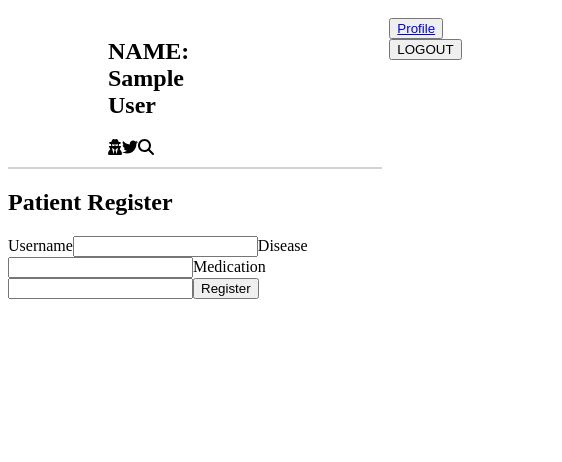
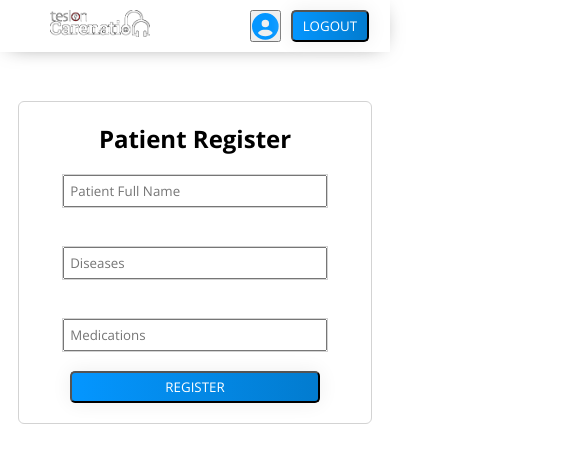
Before and after one commit to rajeevhansda/patient-record-frontend, a Vue app: page /registerPatients in a window 390 px wide. Shown: the top 462 px of the page, 562 px wide, since content can reach past the window. Built offline with nearby package versions, Linux system fonts and the light colour scheme; sample sign-in values are in the browser's storage.

Commit message:
register patient css & home responsive

```diff
--- a/public/index.html
+++ b/public/index.html
@@ -1,17 +1,47 @@
 <!DOCTYPE html>
 <html lang="">
+
 <head>
   <meta charset="utf-8">
   <meta http-equiv="X-UA-Compatible" content="IE=edge">
   <meta name="viewport" content="width=device-width,initial-scale=1.0">
   <link rel="icon" href="TeslonLogo.png">
+
+  <link rel="preconnect" href="https://fonts.googleapis.com">
+  <link rel="preconnect" href="https://fonts.gstatic.com" crossorigin>
+  <link
+    href="https://fonts.googleapis.com/css2?family=Open+Sans:ital,wght@0,300;0,400;0,500;0,600;0,700;0,800;1,300;1,400;1,500;1,600;1,700;1,800&display=swap"
+    rel="stylesheet">
+
+  <style>
+    :root {
+      --base-color: #0496ff;
+      --base-light-color: #4bb3fd;
+      --base-dark-color: #027bce;
+      --white: #ffffff;
+    }
+
+    * {
+      margin: 0;
+      padding: 0;
+      text-decoration: none;
+      list-style: none;
+      scroll-behavior: smooth;
+      font-family: 'Open Sans', sans-serif;
+    }
+
+
+  </style>
   <title>Teslon</title>
 </head>
+
 <body>
   <noscript>
-      <strong>We're sorry but Teslon doesn't work properly without JavaScript enabled. Please enable it to continue.</strong>
+    <strong>We're sorry but Teslon doesn't work properly without JavaScript enabled. Please enable it to
+      continue.</strong>
   </noscript>
   <div id="app"></div>
   <!-- built files will be auto injected -->
 </body>
+
 </html>
--- a/src/App.vue
+++ b/src/App.vue
@@ -1,32 +1,25 @@
 <template>
   <div id="app">
     <nav id="nav">
-      <div id="nav-name">
-        <h2>{{ user ? `NAME: ${user.name}` : ""  }}</h2>
-        <font-awesome-icon icon="fa-solid fa-user-secret" />
-        <font-awesome-icon icon="fa-brands fa-twitter" />
-        <font-awesome-icon icon="fa-solid fa-magnifying-glass" />
+      <div id="left">
+        <img src="./assets/TeslonCarenationLogo.png" alt="">
       </div>
-      <div id="nav-item">
-        <div v-if="user">
+
+      <div id="right">
+        <div v-if="user" class="loggedIn">
           <button>
-            <router-link :to="{name: 'update'}">Profile</router-link>
+            <router-link :to="{ name: 'update' }">
+              <font-awesome-icon icon="fa-solid fa-circle-user" size="2x" class="profile" />
+            </router-link>
           </button>
-          <button @click="logoutUser">LOGOUT</button>
+          <button @click="logoutUser" class="button">LOGOUT</button>
         </div>
         <div v-else>
-          <button @click="loginUser">LOGIN</button>
+          <button @click="loginUser" class="button">LOGIN</button>
         </div>
 
       </div>
     </nav>
-
-
-
-
-
-
-
     <router-view />
     <!-- <router-view :key="$route.fullPath"/> -->
   </div>
@@ -39,18 +32,18 @@ export default {
     };
   },
   methods: {
-    logoutUser(){
+    logoutUser() {
       localStorage.removeItem('userData')
       this.user = null
       window.location.pathname = '/';
 
     },
-    loginUser(){
+    loginUser() {
       this.$router.push('/login')
     }
   },
   created() {
-    if(localStorage.getItem("userData")){
+    if (localStorage.getItem("userData")) {
 
       this.user = JSON.parse(localStorage.getItem("userData"))
     }
@@ -60,14 +53,69 @@ export default {
 
 
 <style scoped>
-nav {
+#app{
   display: flex;
-  justify-content: space-between;
-  border-bottom: 2px solid lightgray;
+  flex-direction: column;
 }
 
-#nav-name,
-#nav-item {
-  padding: 10px 100px;
+nav {
+  flex: 1;
+  display: flex;
+  background-color: white;
+  /* margin: 10px 40px; */
+  -webkit-box-shadow: 0px 2px 21px -10px rgba(0, 0, 0, 0.59);
+  -moz-box-shadow: 0px 2px 21px -10px rgba(0, 0, 0, 0.59);
+  box-shadow: 0px 2px 21px -10px rgba(0, 0, 0, 0.59);
+}
+
+#left {
+  flex: 1;
+  padding: 10px 50px;
+}
+
+#left img {
+  width: 100px;
+}
+
+
+
+
+#right {
+  flex: 1;
+  display: flex;
+  justify-content: right;
+  padding: 10px 50px;
+
+}
+
+#right .profile {
+  color: var(--base-color);
+
+  /* background-color: red; */
+}
+
+#right .loggedIn {
+  display: flex;
+  gap: 10px;
+}
+
+#right .button {
+
+
+
+  background-image: linear-gradient(to right, var(--base-color) 0%, var(--base-dark-color) 51%, var(--base-light-color) 100%);
+  padding: 5px 10px;
+  text-align: center;
+  text-transform: uppercase;
+  transition: 0.5s;
+  background-size: 200% auto;
+  color: white;
+  box-shadow: 0 0 20px #eee;
+  border-radius: 5px;
+  display: block;
+}
+
+#right .button:hover {
+  background-position: right center;
 }
 </style>
--- a/src/main.js
+++ b/src/main.js
@@ -15,9 +15,9 @@ import { FontAwesomeIcon } from '@fortawesome/vue-fontawesome'
 
 import { fas} from '@fortawesome/free-solid-svg-icons'
 import { fab} from '@fortawesome/free-brands-svg-icons'
-import { far} from '@fortawesome/free-regular-svg-icons'
+import { far } from '@fortawesome/free-regular-svg-icons'
 
-library.add(fas,fab, far)
+library.add(fas,fab,far)
 
 Vue.component('font-awesome-icon', FontAwesomeIcon)
 
--- a/src/views/Home.vue
+++ b/src/views/Home.vue
@@ -1,37 +1,108 @@
 <template>
-  <div class="home" >
-    <h2>HOME</h2>
+  <div class="home">
     <form class="form" @submit.prevent="searchPatient">
 
-      <label for="search">Search Patient: </label>
-      <input type="text" name="search" autocomplete="on" required="true" />
+      <input v-model="search" type="text" name="search" autocomplete="on" required="true" placeholder="Search Patient" />
+      <button type="submit" class="btn" :disabled="loading">
+        <font-awesome-icon icon="fa-solid fa-magnifying-glass" size="xl" />
+      </button>
+    </form>
+    <button class="btn-addPatient"><router-link :to="{ name: 'registerPatients' }">Add Patient</router-link></button>
+    <div v-if="search.length === 0">
+      <div class="box" v-for="(patient, index) in allPatients" :key="index">
+        <div class="patient-details">
+          <div class="patient-image">
+            <font-awesome-icon icon="fa-solid fa-circle-user" size="4x" class="profile-icon" />
+          </div>
+          <div class="patient-name">{{ patient.name }}</div>
+          <div class="patient-info">
+            <div class="disease">
+              <h2>Diseases: </h2>
+              <ul>
+                <li v-for="(dis, index) in patient.disease" :key="index">{{ dis }},</li>
+              </ul>
+            </div>
+            <div class="medication">
+              <h2>Medications: </h2>
+              <ul>
+                <li v-for="(med, index) in patient.medication" :key="index">{{ med }},</li>
+              </ul>
+            </div>
+          </div>
+        </div>
+        <div>
+          <button class="btn-addPatient"><router-link
+              :to="{ name: 'singlePatients', params: { myObject: JSON.stringify({ pId: patient._id, name: patient.name, disease: patient.disease, medication: patient.medication }) } }">Update
+              Patient</router-link></button>
+        </div>
+      </div>
+    </div>
 
 
+    <div>
+      <div class="box" v-for="(patient, index) in patients" :key="index">
+        <div class="patient-details">
+          <div class="patient-image">
+            <font-awesome-icon icon="fa-solid fa-circle-user" size="4x" class="profile-icon" />
+          </div>
+          <div class="patient-name">{{ patient.name }}</div>
+          <div class="patient-info">
+            <div class="disease">
+              <h2>Diseases: </h2>
+              <ul>
+                <li v-for="(dis, index) in patient.disease" :key="index">{{ dis }},</li>
+              </ul>
+            </div>
+            <div class="medication">
+              <h2>Medications: </h2>
+              <ul>
+                <li v-for="(med, index) in patient.medication" :key="index">{{ med }},</li>
+              </ul>
+            </div>
+          </div>
+        </div>
+        <div>
+          <button class="btn-addPatient"><router-link
+              :to="{ name: 'singlePatients', params: { myObject: JSON.stringify({ pId: patient._id, name: patient.name, disease: patient.disease, medication: patient.medication }) } }">Update
+              Patient</router-link></button>
+        </div>
+      </div>
+    </div>
+    <div class="container">
 
+      <!-- <router-link :to="{ name: 'allPatients' }">
+        <div class="card">All Patient</div>
+      </router-link> -->
 
-      <button type="submit" class="btn" :disabled="loading">Search</button>
-    </form>
-    <button><router-link :to="{name: 'registerPatients'}">Add Patient</router-link></button>
-    <div class="container">
-      <div class="card">
-        <router-link :to="{ name: 'allPatients' }">All Patient</router-link>
-      </div>
-      <div class="p-card" v-for="(patient, index) in patients" :key="index">
-        <router-link :to="{ name: 'singlePatients', params: { myObject: JSON.stringify({  pId: patient._id, name: patient.name, disease: patient.disease, medication:patient.medication }) } }">Update Patient</router-link>
-
+      <!-- <div class="patientCard" v-for="(patient, index) in allPatients" :key="index">
+        <router-link
+          :to="{ name: 'singlePatients', params: { myObject: JSON.stringify({ pId: patient._id, name: patient.name, disease: patient.disease, medication: patient.medication }) } }">Update
+          Patient</router-link>
         <p>Name: {{ patient.name }}</p>
         <p>Disease</p>
         <ul>
           <li v-for="(dis, index) in patient.disease" :key="index">{{ dis }}</li>
         </ul>
         <p>Medication</p>
-
         <ul>
           <li v-for="(med, index) in patient.medication" :key="index">{{ med }}</li>
         </ul>
-      </div>
+      </div> -->
+      <!-- <div class="p-card" v-for="(patient, index) in patient" :key="index">
+        <router-link
+          :to="{ name: 'singlePatients', params: { myObject: JSON.stringify({ pId: patient._id, name: patient.name, disease: patient.disease, medication: patient.medication }) } }">Update
+          Patient</router-link>
+        <p>Name: {{ patient.name }}</p>
+        <p>Disease</p>
+        <ul>
+          <li v-for="(dis, index) in patient.disease" :key="index">{{ dis }}</li>
+        </ul>
+        <p>Medication</p>
+        <ul>
+          <li v-for="(med, index) in patient.medication" :key="index">{{ med }}</li>
+        </ul>
+      </div> -->
     </div>
-
   </div>
 </template>
 <script>
@@ -39,8 +110,35 @@ export default {
   data() {
     return {
       patients: null,
-      loading: false
+      allPatients: null,
+      loading: false,
+      search: "",
     }
+  },
+  watch: {
+    search(newValue, oldValue) {
+      if(newValue === null){
+        this.patients = null
+      }else if(oldValue){
+        this.patients = null
+      }
+    }
+  },
+
+  created() {
+    var requestOptions = {
+      method: 'GET',
+      redirect: 'follow'
+    };
+
+    fetch("http://localhost:8000/patient/all", requestOptions)
+      .then(response => response.text())
+      .then(result => {
+        this.allPatients = JSON.parse(result)
+      })
+      .catch(error => console.log('error', error));
+
+
   },
   methods: {
     searchPatient(event) {
@@ -77,27 +175,116 @@ export default {
 }
 </script>
 <style scoped>
-.container {
+.home {
+  padding: 50px;
+  display: flex;
+  flex-direction: column;
+  gap: 10px;
+}
+
+form {
+  display: flex;
+  gap: 10px;
+}
+
+form input {
+  flex: 1;
+  padding: 5px 0px;
+  outline: none;
+  border-bottom: 1px solid var(--base-color);
+}
+
+form button {
+  width: max-content;
+  color: var(--base-color);
+}
+
+.btn-addPatient {
+
+
+
+
+  background-image: linear-gradient(to right, var(--base-color) 0%, var(--base-dark-color) 51%, var(--base-light-color) 100%);
+  padding: 5px 10px;
+  text-align: center;
+  text-transform: uppercase;
+  transition: 0.5s;
+  background-size: 200% auto;
+  color: white;
+  box-shadow: 0 0 20px #eee;
+  border-radius: 5px;
+  display: block;
+  width: max-content;
+}
+
+.btn-addPatient:hover {
+  background-position: right center;
+}
+
+
+
+
+.box {
+  display: flex;
+  flex-direction: column;
+  border: 1px solid lightgray;
+  border-radius: 5px;
+  padding: 10px;
+  margin-bottom: 20px;
+  transition: 0.1s;
+}
+
+.box:hover {
+  transform: scale(1.02);
+}
+
+.patient-details {
+  display: flex;
+  padding: 10px;
+  gap: 20px;
+}
+@media only screen and (max-width: 768px) {
+  .patient-details {
+  flex-direction: column;
+}
+}
+.patient-image {
+  /* flex: 1; */
+  display: block;
+
+}
+
+.profile-icon {
+  color: var(--base-color);
+}
+
+.patient-name {
+  font-weight: bolder;
+  font-size: larger;
+
+}
+
+.patient-info {
+  flex: 1;
+
+}
+
+.disease,
+.medication {
+  display: flex;
+  gap: 10px;
+}
+
+.disease h2,
+.medication h2 {
+
+  color: var(--base-dark-color);
+  font-weight: 900;
+}
+
+.disease ul,
+.medication ul {
   display: flex;
   flex-wrap: wrap;
   gap: 10px;
-}
-
-.card {
-  display: flex;
-  width: calc(100% / 3.1);
-  aspect-ratio: 2 / 1;
-  background-color: lightgray;
-  border-radius: 5px;
-  align-items: center;
-  justify-content: center;
-}
-.p-card {
-  display: flex;
-  flex-direction: column;
-  background-color: lightgray;
-  border-radius: 5px;
-  align-items: center;
-  padding: 20px;
-}
-</style>
+}</style>
--- a/src/views/patient/PatientAll.vue
+++ b/src/views/patient/PatientAll.vue
@@ -55,6 +55,10 @@ export default {
   flex-wrap: wrap;
   gap: 10px;
 }
+.patientCard{
+  background-color: red;
+  outline: 1px solid green;
+}
 .card{
   background-color: lightgray;
   border-radius: 5px;
--- a/src/views/patient/PatientRegister.vue
+++ b/src/views/patient/PatientRegister.vue
@@ -1,22 +1,25 @@
 <template>
   <div class="patientRegister">
-    <h2>Patient Register</h2>
-    <form class="form" @submit.prevent="registerUser">
+    <div class="container">
+      <h2>Patient Register</h2>
+      <form class="form" @submit.prevent="registerPatient">
 
-      <label for="username">Username</label>
-      <input v-model="name" type="text" name="username" autocomplete="off" required="true" />
+        <!-- <label for="username">Username</label> -->
+        <input v-model="name" type="text" name="username" autocomplete="off" required="true" placeholder="Patient Full Name"/>
 
-      <label for="disease">Disease</label>
-      <input v-model="disease" type="text" name="disease" autocomplete="off" required="true" />
+        <!-- <label for="disease">Disease</label> -->
+        <input v-model="disease" type="text" name="disease" autocomplete="off" required="true" placeholder="Diseases" />
 
-      <label for="medication">Medication</label>
-      <input v-model="medication" type="text" name="medication" autocomplete="off" required="true" />
+        <!-- <label for="medication">Medication</label> -->
+        <input v-model="medication" type="text" name="medication" autocomplete="off" required="true" placeholder="Medications"/>
 
 
 
 
-      <button type="submit" :disabled="!user.isAdmin">Register</button>
-    </form>
+        <button class="btn-register" type="submit" :disabled="!user.isAdmin" >Register</button>
+      </form>
+    </div>
+
 
   </div>
 </template>
@@ -31,15 +34,15 @@ export default {
     }
   },
   methods: {
-    registerUser(event) {
+    registerPatient(event) {
       event.preventDefault();
 
       const arrayDisease = event.target.disease.value.split(',')
       const arrayMedication = event.target.medication.value.split(',')
 
       const patient = {
-        id:this.user.id,
-        name:event.target.username.value,
+        id: this.user.id,
+        name: event.target.username.value,
         disease: arrayDisease,
         medication: arrayMedication
       }
@@ -72,3 +75,69 @@ export default {
   }
 }
 </script>
+<style scoped>
+.patientRegister {
+  width: 100%;
+  display: flex;
+  justify-content: center;
+  margin-top: 50px;
+}
+
+.container {
+  display: flex;
+  flex-direction: column;
+  outline: 1px solid lightgray;
+  border-radius: 5px;
+  width: 80%;
+  max-width: 400px;
+  padding: 20px;
+}
+
+.container h2 {
+  font-weight: bolder;
+  text-align: center;
+}
+
+.container form {
+  display: flex;
+  flex-direction: column;
+  align-items: center;
+
+}
+input{
+  outline: 1px solid lightgray;
+  width: 80%;
+  margin: 20px 0;
+  padding: 5px;
+}
+
+
+
+
+.btn-register {
+
+
+
+
+  background-image: linear-gradient(to right, var(--base-color) 0%, var(--base-dark-color) 51%, var(--base-light-color) 100%);
+  padding: 5px 10px;
+  text-align: center;
+  text-transform: uppercase;
+  transition: 0.5s;
+  background-size: 200% auto;
+  color: white;
+  box-shadow: 0 0 20px #eee;
+  border-radius: 5px;
+  display: block;
+  width: 80%;
+
+}
+.btn-register:disabled {
+  background-image: none;
+  background-color: gray;
+}
+
+.btn-register:hover {
+  background-position: right center;
+}
+</style>
```
Also changed, not shown: src/views/patient/SinglePatient.vue (+8 -1 lines), src/assets/TeslonCarenationLogo.png, src/assets/TeslonLogo.png. Lines whose indentation alone changed are shown as unchanged.
